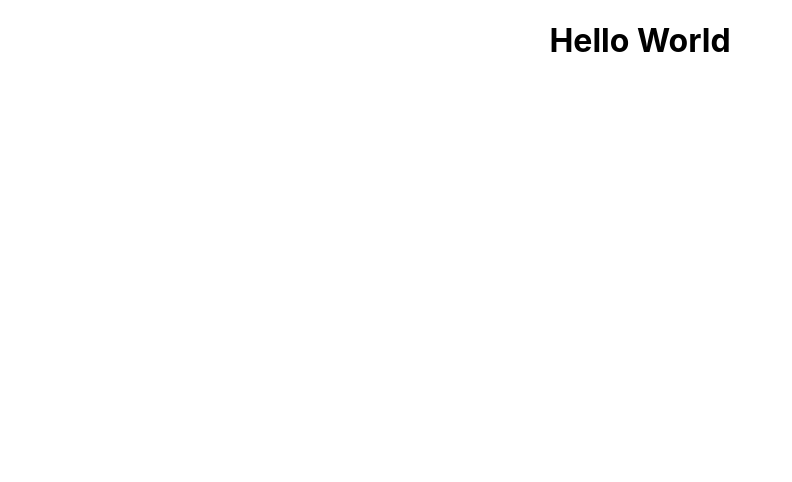
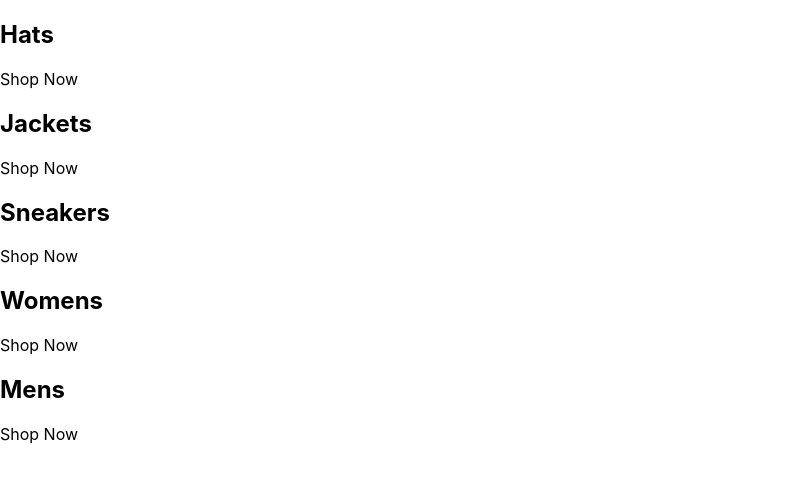
Before and after one commit to binaryballer33/crwn-clothing, a React (Create React App) app: page / in a window 1280 px wide. Shown: the top 482 px of the page, without its empty margins (0-792 px from the left). Built offline with nearby package versions, Linux system fonts and the light colour scheme.

Commit message:
created categories

```diff
--- a/src/App.js
+++ b/src/App.js
@@ -2,8 +2,42 @@
 
 function App() {
   return (
-    <div className="App">
-      <h1>Hello World</h1>
+    <div className='categories-container'>
+      <div className='category-container'>
+        {/* <img /> */}
+        <div className='category-body-container'>
+          <h2>Hats</h2>
+          <p>Shop Now</p>
+        </div>
+      </div>
+      <div className='category-container'>
+        {/* <img /> */}
+        <div className='category-body-container'>
+          <h2>Jackets</h2>
+          <p>Shop Now</p>
+        </div>
+      </div>
+      <div className='category-container'>
+        {/* <img /> */}
+        <div className='category-body-container'>
+          <h2>Sneakers</h2>
+          <p>Shop Now</p>
+        </div>
+      </div>
+      <div className='category-container'>
+        {/* <img /> */}
+        <div className='category-body-container'>
+          <h2>Womens</h2>
+          <p>Shop Now</p>
+        </div>
+      </div>
+      <div className='category-container'>
+        {/* <img /> */}
+        <div className='category-body-container'>
+          <h2>Mens</h2>
+          <p>Shop Now</p>
+        </div>
+      </div>
     </div>
   );
 }
```
